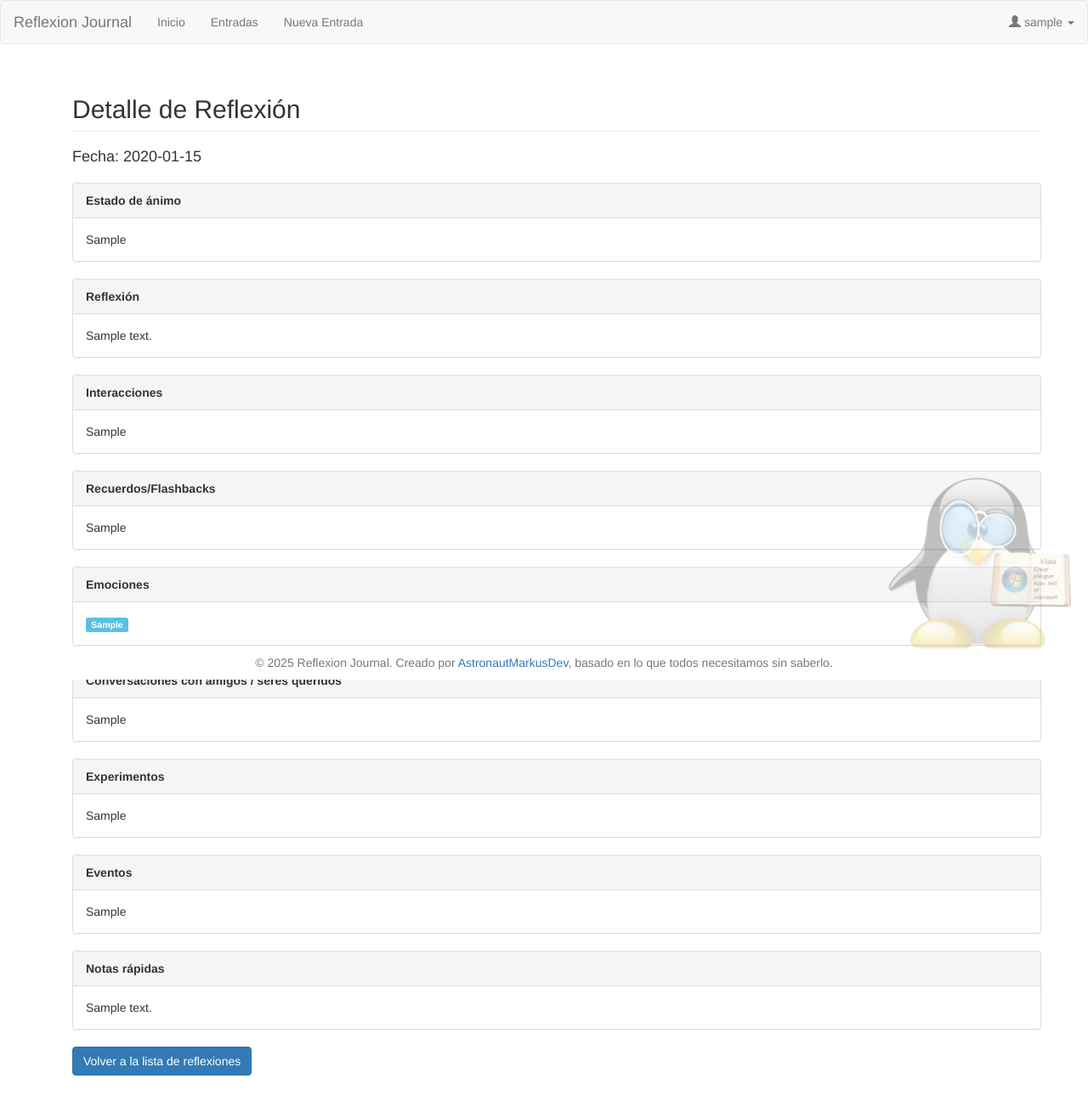
After one commit to AstronautMarkus/reflexion-journal, a Flask app: page /journal/reflections/1 in a window 1280 px wide. The commit adds this page. Shown: the whole page at 85% size. Run offline with Flask 3, Linux system fonts and the light colour scheme; a user stored in the database is signed in; tables that the repository leaves empty hold one stand-in row (values such as "Sample post"); some libraries are stand-ins or nearby versions.

Commit message:
feat: add reflection detail view and update dashboard links for better navigation

```diff
--- a/reflexion-journal/app/routes/reflections/__init__.py
+++ b/reflexion-journal/app/routes/reflections/__init__.py
@@ -2,4 +2,4 @@
 
 reflections = Blueprint('reflections', __name__)
 
-from . import reflections_list, write_reflection
+from . import reflections_list, write_reflection, reflection_detail
--- /dev/null
+++ b/reflexion-journal/app/routes/reflections/reflection_detail.py
@@ -0,0 +1,34 @@
+from . import reflections
+from flask import render_template, abort, flash, redirect, url_for
+from flask_login import current_user
+from app.middleware.check_user_auth import login_required_middleware
+from app.models.models import UserDayZero, ReflectionEntry
+
+@reflections.route('/reflections/<int:reflection_id>', methods=['GET'])
+@login_required_middleware
+def reflection_detail(reflection_id):
+    user = current_user
+    entry = ReflectionEntry.query.filter_by(id=reflection_id).first()
+    if not entry:
+        abort(404)
+
+    if entry.user_id != user.id:
+        flash('No tienes permiso para ver esta reflexión.', 'danger')
+        return redirect(url_for('reflections.reflections_list'))
+
+    user_day_zero = UserDayZero.query.filter_by(user_id=user.id).first()
+    day_zero = user_day_zero.date if user_day_zero else None
+
+    if day_zero:
+        entry_date = entry.created_at.date() if hasattr(entry.created_at, 'date') else entry.created_at
+        day_number = (entry_date - day_zero).days
+    else:
+        day_number = None
+
+    return render_template(
+        'reflections/reflection_detail.html',
+        user=user,
+        reflection=entry,
+        date=entry.created_at.strftime("%Y-%m-%d"),
+        day=day_number
+    )
--- /dev/null
+++ b/reflexion-journal/app/templates/reflections/reflection_detail.html
@@ -0,0 +1,58 @@
+{% extends 'base/base.html' %}
+{% block title %}Detalle de Reflexión - Reflexion Journal{% endblock %}
+{% block content %}
+<div class="container">
+    <h2 class="page-header">Detalle de Reflexión</h2>
+    <p class="h4" style="margin-bottom: 20px;">Fecha: {{ date }}</p>
+
+    <div class="panel panel-default">
+        <div class="panel-heading"><strong>Estado de ánimo</strong></div>
+        <div class="panel-body">{{ reflection.user_mood or 'No escrito' }}</div>
+    </div>
+    <div class="panel panel-default">
+        <div class="panel-heading"><strong>Reflexión</strong></div>
+        <div class="panel-body">{{ reflection.reflection_text or 'No escrito' }}</div>
+    </div>
+    <div class="panel panel-default">
+        <div class="panel-heading"><strong>Interacciones</strong></div>
+        <div class="panel-body">{{ reflection.interactions or 'No escrito' }}</div>
+    </div>
+    <div class="panel panel-default">
+        <div class="panel-heading"><strong>Recuerdos/Flashbacks</strong></div>
+        <div class="panel-body">{{ reflection.flashbacks or 'No escrito' }}</div>
+    </div>
+    <div class="panel panel-default">
+        <div class="panel-heading"><strong>Emociones</strong></div>
+        <div class="panel-body">
+            {% if reflection.emotions %}
+                {% for emotion in reflection.emotions.split(',') %}
+                    <span class="label label-info" style="margin-right:4px;">
+                        {{ emotion.strip().capitalize() }}
+                    </span>
+                {% endfor %}
+            {% else %}
+                No escrito
+            {% endif %}
+        </div>
+    </div>
+    <div class="panel panel-default">
+        <div class="panel-heading"><strong>Conversaciones con amigos / seres queridos</strong></div>
+        <div class="panel-body">{{ reflection.friendship_talk or 'No escrito' }}</div>
+    </div>
+    <div class="panel panel-default">
+        <div class="panel-heading"><strong>Experimentos</strong></div>
+        <div class="panel-body">{{ reflection.experiments or 'No escrito' }}</div>
+    </div>
+    <div class="panel panel-default">
+        <div class="panel-heading"><strong>Eventos</strong></div>
+        <div class="panel-body">{{ reflection.events or 'No escrito' }}</div>
+    </div>
+    <div class="panel panel-default">
+        <div class="panel-heading"><strong>Notas rápidas</strong></div>
+        <div class="panel-body">{{ reflection.rapid_notes or 'No escrito' }}</div>
+    </div>
+
+    <a href="{{ url_for('reflections.reflections_list') }}" class="btn btn-primary" style="margin-bottom: 50px;">Volver
+        a la lista de reflexiones</a>
+</div>
+{% endblock %}
--- a/reflexion-journal/app/templates/reflections/reflections_list.html
+++ b/reflexion-journal/app/templates/reflections/reflections_list.html
@@ -25,7 +25,7 @@
           <p><small>{{ entry.created_at }}</small></p>
 
           <p>
-            <a href="#" class="btn btn-primary" role="button">Ver</a>
+            <a href="{{ url_for('reflections.reflection_detail', reflection_id=entry.id) }}" class="btn btn-primary" role="button">Ver</a>
             <a href="#" class="btn btn-default" role="button">Editar</a>
           </p>
 
```
Also changed, not shown: reflexion-journal/app/templates/journal/dashboard.html (+7 -6 lines).
